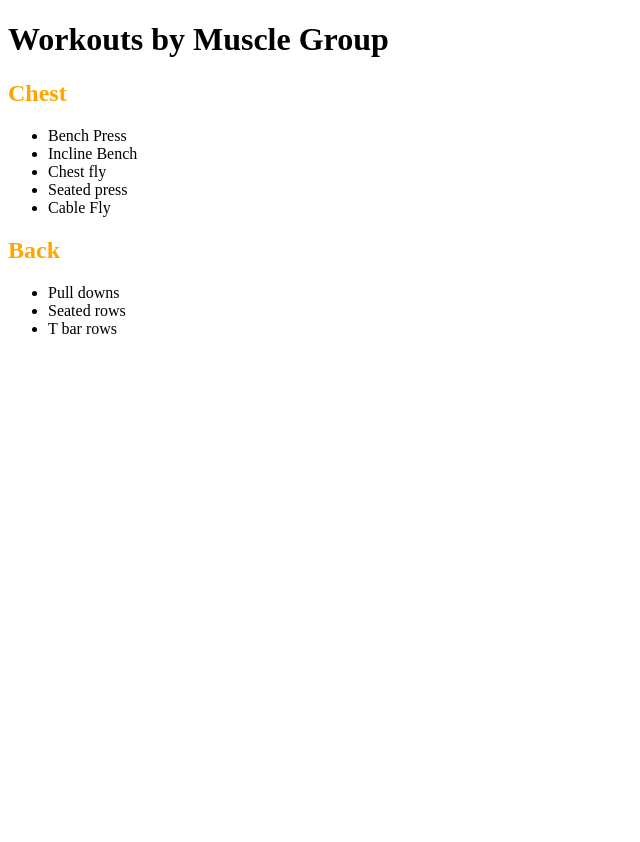
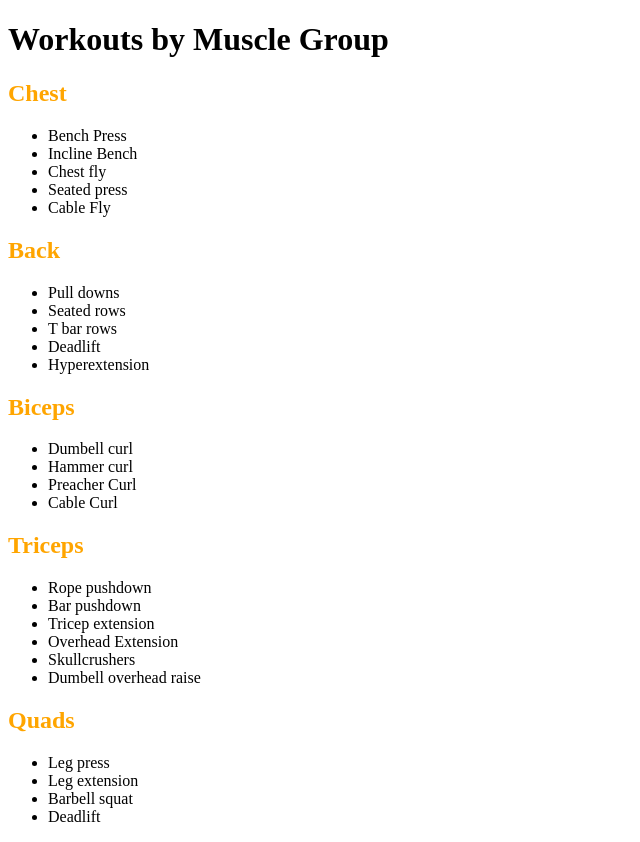
Before and after one commit to mitchellj07/mitchellj07.github.io, a plain HTML site: page index.html in a window 1280 px wide. Shown: the whole page, without its empty margins (0-640 px from the left). Before the commit the page ends 800 px from the top, so only its background shows below. Drawn offline with Linux system fonts and the light colour scheme.

Commit message:
Update index.html

```diff
--- a/index.html
+++ b/index.html
@@ -37,6 +37,37 @@
     <li> Pull downs</li>
     <li> Seated rows</li>
     <li> T bar rows</li>
+    <li> Deadlift</li>
+    <li> Hyperextension</li>
+  </ul>
+  <h2>
+    Biceps
+  </h2>
+  <ul>
+    <li> Dumbell curl</li>
+    <li> Hammer curl</li>
+    <li> Preacher Curl</li>
+    <li> Cable Curl</li>
+  </ul>
+  <h2>
+    Triceps
+  </h2>
+  <ul>
+    <li> Rope pushdown</li>
+    <li> Bar pushdown</li>
+    <li> Tricep extension</li>
+    <li> Overhead Extension</li>
+    <li> Skullcrushers</li>
+    <li> Dumbell overhead raise</li>
+  </ul>
+  <h2>
+    Quads
+  </h2>
+  <ul>
+    <li> Leg press</li>
+    <li> Leg extension</li>
+    <li> Barbell squat</li>
+    <li> Deadlift</li>
   </ul>
 </body>
 </html>
```
